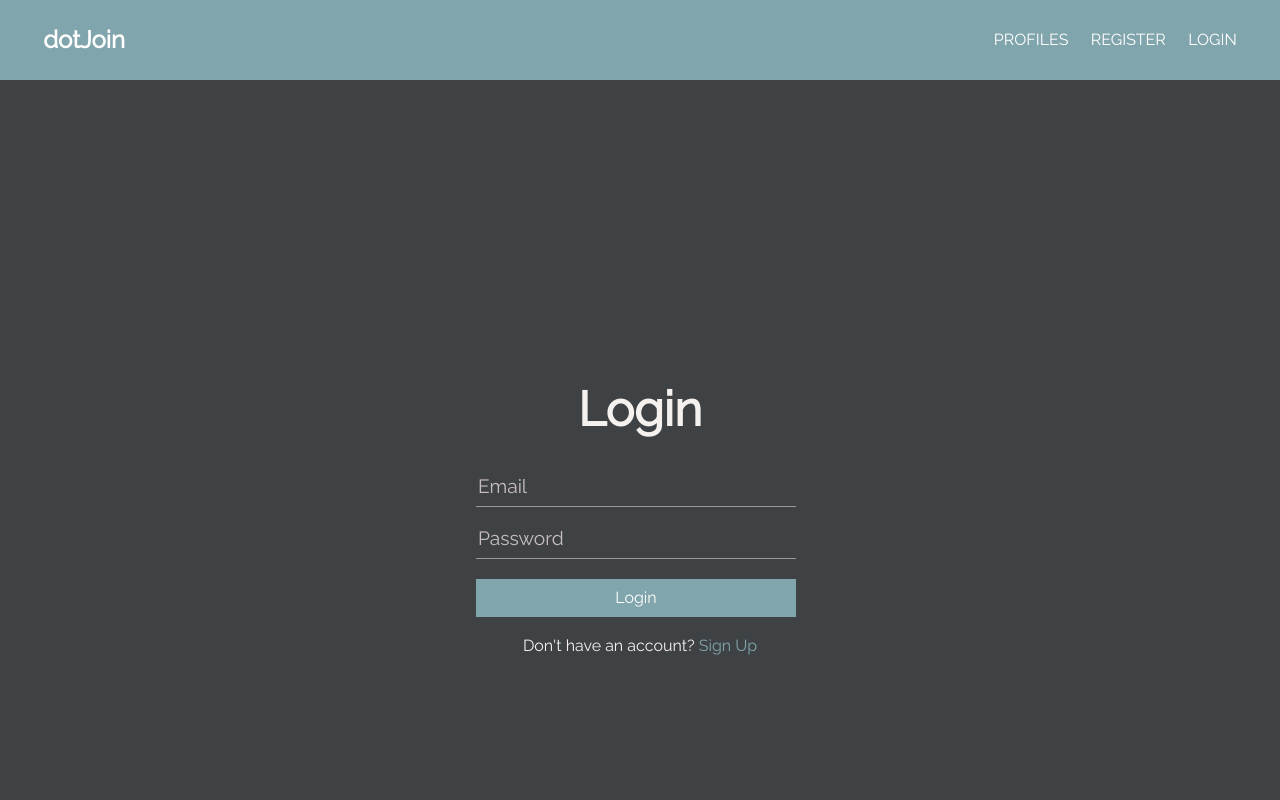
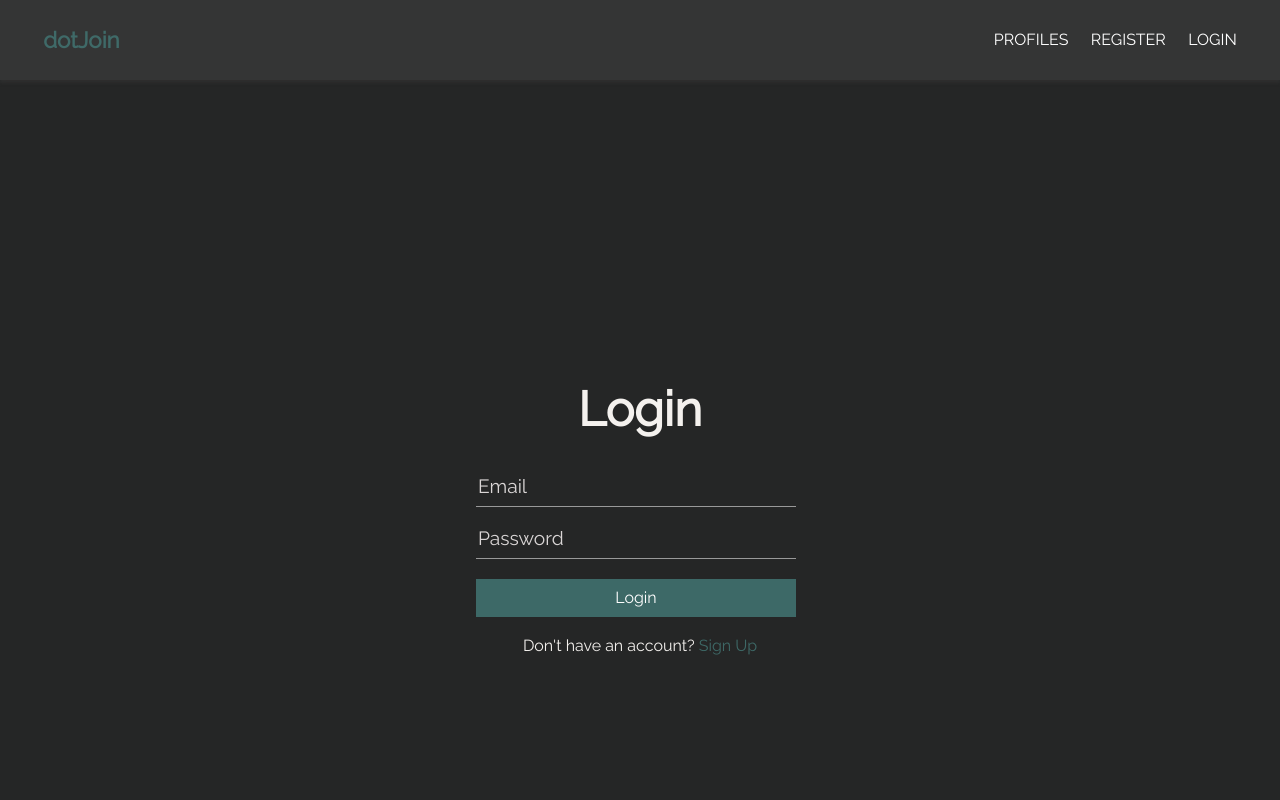
Before and after one commit to dlynnea/social-connector, a React (Create React App) app in the folder client/: page /login in a window 1280 px wide. Shown: the top 800 px of the page. Built offline with nearby package versions, Linux system fonts and the light colour scheme; no server answers; a web font is replaced by a local one.

Commit message:
finished formating all forms, matching elements, new background

```diff
--- a/client/src/components/dashboard/Dashboard.js
+++ b/client/src/components/dashboard/Dashboard.js
@@ -16,7 +16,7 @@ const Dashboard = ({ getUserProfile, deleteProfile, auth: { user }, profile: {pr
     return loading && profile === null ? <Wheel /> : <Fragment>
         <div className="dashboard-header">
         <h1 className="lg primary-txt header">Home</h1>
-        <h2 className="primary-txt">{user && user.name}'s Dashboard</h2>
+        <h2 className="secondary-txt">{user && user.name}'s Dashboard</h2>
         </div>
         {profile !== null
         ? (<div className="dashboard">
--- a/client/src/components/layout/Navbar.js
+++ b/client/src/components/layout/Navbar.js
@@ -47,7 +47,7 @@ const Navbar = ({ auth: { isAuthenticated, loading }, logout }) => {
         <>
         <nav className="navbar">
             <h1>
-               <Link to='/'>dotJoin</Link>
+               <Link className="logo" to='/'>dotJoin</Link>
             </h1>
             { !loading && (<Fragment>{ isAuthenticated ? userLinks : guestLinks }</Fragment>)}
          </nav>
--- a/client/src/components/profile-forms/AddEducation.js
+++ b/client/src/components/profile-forms/AddEducation.js
@@ -29,10 +29,10 @@ const AddEducation = ({ addEducation, history }) => {
     }
 
     return (
-        <Fragment>
-            <h1 className="lg primary-txt">Add Education</h1>
+        <div className="profile-form">
+            <h1 className="lg primary-txt-form">Add Education</h1>
             <small>* = required field</small>
-            <form className="form edu-form" onSubmit={(event) => onSubmit(event)}>
+            <form className="form" onSubmit={(event) => onSubmit(event)}>
                 <div className="form-element form-input">
                     <input
                         className="form-element-field"
@@ -69,6 +69,19 @@ const AddEducation = ({ addEducation, history }) => {
                     <label className="form-element-label">Field of Study</label>
                 </div>
                 <div className="form-element form-input">
+                    <textarea
+                        className="form-element-field"
+                        placeholder="Share any more details about your education"
+                        name="description"
+                        cols="20"
+                        rows="3"
+                        value={description}
+                        onChange={(event) => onChange(event)}
+                    />
+                    <div className="form-element-bar"></div>
+                    <label className="form-element-label">Description</label>
+                </div>
+                <div className="form-element form-input">
                     <h4>* From Date:</h4>
                     <input
                         type="date"
@@ -89,23 +102,10 @@ const AddEducation = ({ addEducation, history }) => {
                     <input type="date" name="to" value={to} onChange={(event) => onChange(event)}
                     disabled={toDateDisabled ? 'disabled' : ''}/>
                 </div>
-                <div className="form-element form-input">
-                    <textarea
-                        className="form-element-field"
-                        placeholder="Share any more details about your education"
-                        name="description"
-                        cols="20"
-                        rows="5"
-                        value={description}
-                        onChange={(event) => onChange(event)}
-                    />
-                    <div className="form-element-bar"></div>
-                    <label className="form-element-label">Description</label>
-                </div>
+                <Link className="btn btn-light my-1" to='/dashboard'>Go Back</Link>
                 <input type="submit" className="btn btn-primary my-1" />
-                <Link className="btn btn-light my-1" to='/dashboard'>Go Back</Link>
             </form>
-        </Fragment>
+        </div>
     )
 }
 
--- a/client/src/components/profile-forms/AddExperience.js
+++ b/client/src/components/profile-forms/AddExperience.js
@@ -29,8 +29,8 @@ const AddExperience = ({ addExperience, history }) => {
     }
 
     return (
-        <Fragment>
-            <h1 className="lg primary-txt">Add Experience</h1>
+        <div className="profile-form">
+            <h1 className="lg primary-txt-form">Add Experience</h1>
             <small>* = required field</small>
             <form className="form exp-form" onSubmit={(event) => onSubmit(event)}>
                 <div className="form-element form-input">
@@ -70,6 +70,19 @@ const AddExperience = ({ addExperience, history }) => {
                     <label className="form-element-label">Location</label>
                 </div>
                 <div className="form-element form-input">
+                    <textarea
+                        className="form-element-field"
+                        placeholder="A short description of what you do.."
+                        name="description"
+                        value={description}
+                        onChange={(event) => onChange(event)}
+                        cols="20"
+                        rows="3"
+                    ></textarea>
+                    <div className="form-element-bar"></div>
+                    <label className="form-element-label">Description</label>
+                </div>
+                <div className="form-element form-input">
                     <h4>* From Date:</h4>
                     <input
                         type="date"
@@ -99,23 +112,10 @@ const AddExperience = ({ addExperience, history }) => {
                         disabled={toDateDisabled ? 'disabled' : ''}
                     />
                 </div>
-                <div className="form-element form-input">
-                    <textarea
-                        className="form-element-field"
-                        placeholder="A short description of what you do.."
-                        name="description"
-                        value={description}
-                        onChange={(event) => onChange(event)}
-                        cols="20"
-                        rows="5"
-                    ></textarea>
-                    <div className="form-element-bar"></div>
-                    <label className="form-element-label">Description</label>
-                </div>
+                <Link className="btn btn-light my-1" to='/dashboard'>Go Back</Link>
                 <input type="submit" className="btn btn-primary" />
-                <Link className="btn btn-light my-1" to='/dashboard'>Go Back</Link>
             </form>
-        </Fragment>
+        </div>
     )
 }
 
--- a/client/src/components/profile-forms/ProfileForm.js
+++ b/client/src/components/profile-forms/ProfileForm.js
@@ -72,7 +72,7 @@ const ProfileForm = ({
   return (
     <Fragment>
       <div className="profile-form">
-      <h1 className="lg primary-txt">Edit Profile</h1>
+      <h1 className="lg primary-txt-form">Edit Profile</h1>
 
       <small>* = required field</small>
       <form className="form" onSubmit={onSubmit}>
--- a/client/src/style/App.scss
+++ b/client/src/style/App.scss
@@ -16,7 +16,6 @@ html, body, #root, #root > div {
   height: 100%;
   margin: 0;
   padding: 0;
-  margin-top: 0;
 }
 
 body {
@@ -24,7 +23,7 @@ body {
   font-size: 1rem;
   line-height: 1.6;
   background-color: $background;
-  color: #333;
+  // color: #333;
   height: 100%;
 }
 
@@ -41,6 +40,10 @@ img {
     width: 100%;
 }
 
+span {
+  color: $off-white;
+}
+
 
 /* Navbar */
 .navbar {
@@ -53,11 +56,18 @@ img {
   width: 100%;
   height: 10%;
   top: 0;
-  background-color: $primary-color;
+  // background-color: $primary-color;
+  background-color: $navbar;
+  box-shadow: 0px 3px 3px rgba(52, 51, 51, 0.6);
   border-bottom: solid 1px var($primary-color);
 
   ul {
     display: flex;
+  }
+
+  .logo {
+    font-size: 1.4rem;
+    color: $primary-color;
   }
 
   a {
@@ -80,7 +90,7 @@ img {
 
 .landing {
   position: relative;
-  background: url('../img/paint.jpg') no-repeat center center/cover;
+  background: url('../img/black.jpg') no-repeat center center/cover;
   height: 100vh;
 }
 
@@ -184,15 +194,13 @@ img {
   margin: 1.5rem 0;
 }
 
-.edu-form, .exp-form {
-  margin: 0 1rem;
-}
-
-.edu-form p, small, h4 {
+.profile-form p {
   color: $off-white;
 }
-
-.exp-form p, small, h4 {
+.profile-form h4 {
+  color: $off-white;
+}
+.profile-form small {
   color: $off-white;
 }
 
@@ -203,11 +211,16 @@ img {
   color: $dark-color;
   padding: 1rem;
   background-color: $secondary-color;
+
+  .btn-delete {
+    background-color: none;
+  }
 }
 
 th {
   border-bottom: 1px solid $primary-color;
   font-size: 1.6rem;
+  color: $primary-color;
 }
 
 .table th,
@@ -215,10 +228,6 @@ th {
   width: 25%;
   padding: 0.6rem 0.8rem;
   text-align: left;
-
-  button.btn.btn-delete {
-    background-color: none;
-  }
 }
 
 .btn-delete {
@@ -391,11 +400,7 @@ td i {
 
 .post-header {
   padding: 1rem 0 0 2rem;
-}
-
-.posts-header {
-  border: 1px dotted $primary-color;
-  border-radius: 2px;
+  color: $primary-color;
 }
 
 .posts {
@@ -470,6 +475,5 @@ footer {
     margin: 0.6rem;
     color: $off-white;
     text-align: center;
-    // padding-right: 8px;
   }
 }
--- a/client/src/style/_config.scss
+++ b/client/src/style/_config.scss
@@ -17,15 +17,20 @@ $main-font: 'Raleway', sans-serif;
 
 /* dark theme */
 $lead: rgb(46, 55, 58);
-$primary-color: rgb(128, 165, 172);
-$secondary-color: rgba(244, 241, 238, 0.9);
+// $primary-color: rgb(128, 165, 172);
+$primary-color: #3f6d6bf1;
+$navbar: #343535;
+$secondary-color: rgba(249, 247, 245, 0.9);
 $dark-color: rgb(24, 39, 43);
 $off-white: rgb(244, 241, 238);
-$backlight: rgba(160, 195, 199, 0.735);
-$background: rgb(63, 66, 69);
+// $backlight: rgba(160, 195, 199, 0.735);
+$backlight: rgba(135, 179, 175, 0.927);
+// $background: rgb(63, 66, 69);
+$background: #252626;
 $table: rgb(52, 55, 57);
-$form-placeholder: rgb(130, 125, 125);
-$form-label: rgb(199, 191, 191);
+$form-placeholder: rgb(150, 145, 145);
+$form-label: rgb(218, 214, 214);
+$xl-font-color: #3f6d6b;
 $warning: #c04b4bd6;
 $success: #81cebe;
 
@@ -61,8 +66,9 @@ $light-green: rgb(204, 197, 156);
 .btn-dark,
 .bg-dark,
 .alert-dark {
-  background-color: $dark-color;
+  background-color: $primary-color;
   color: #fff;
+//   border: $off-white;
 }
 
 .btn-danger,
@@ -151,6 +157,7 @@ $light-green: rgb(204, 197, 156);
     font-size: 4rem;
     line-height: 1.2;
     margin-bottom: 1rem;
+    color: $xl-font-color;
   }
 
 .lg {
@@ -173,6 +180,15 @@ $light-green: rgb(204, 197, 156);
     color: $off-white;
 }
 
+h1.primary-txt-form{
+    border-bottom: 1px dotted $primary-color;
+    color: $off-white;
+}
+
+.secondary-txt {
+    color: $primary-color;
+}
+
 .dark-txt {
     color: $dark-color;
 }
--- a/client/src/style/_forms.scss
+++ b/client/src/style/_forms.scss
@@ -388,7 +388,6 @@ select.form-element-field {
 
     .form textarea {
         padding-top: 2rem;
-        border-bottom: 1px solid #999;
     }
 
     .post-form-header {
```
Also changed, not shown: 1 other file (tests, documents, lock files or other folders).
